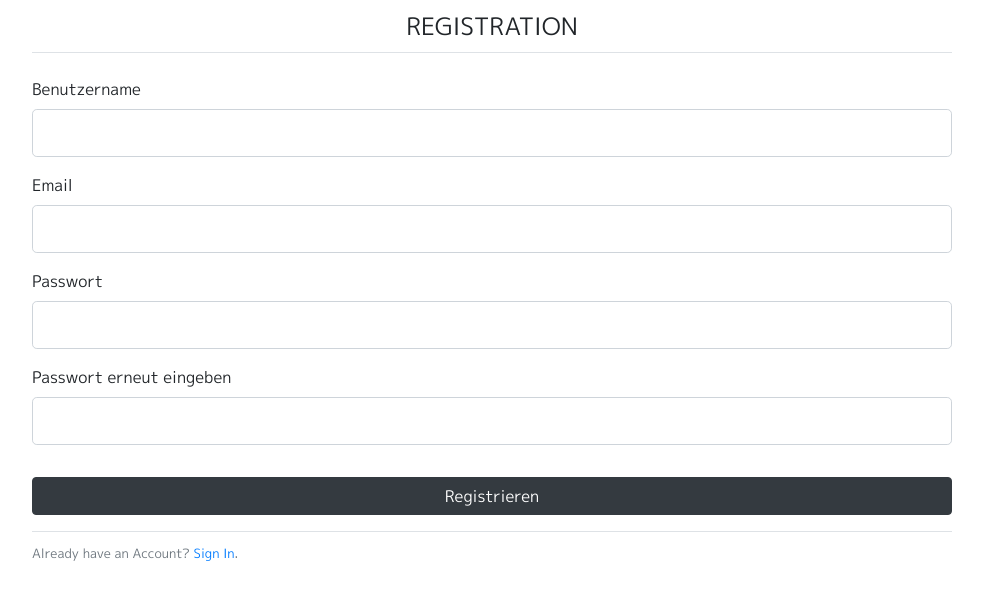
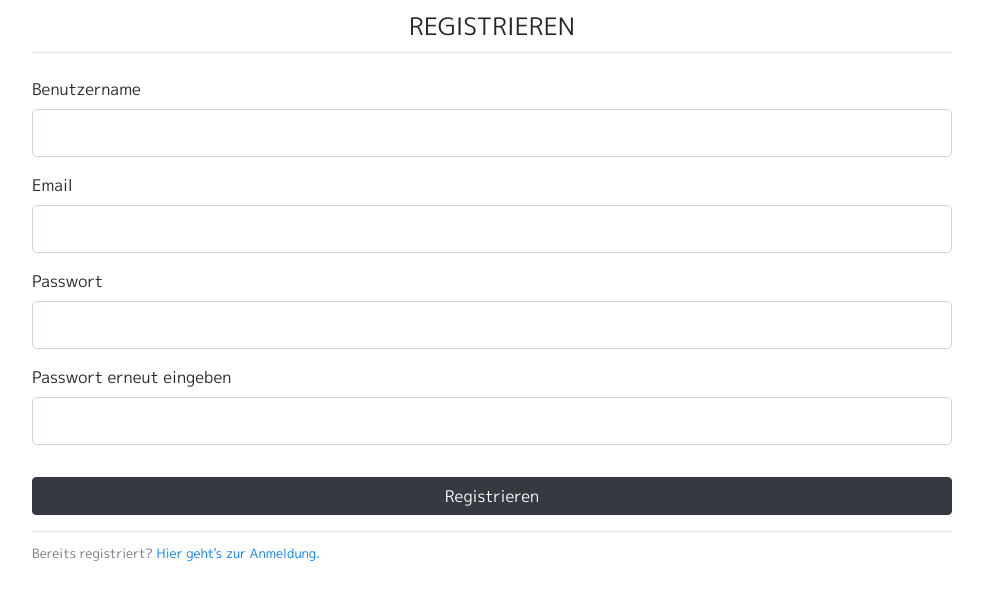
Before and after one commit to BassamxMednini/Website-mit-Python-Flask, a Flask app: page /register in a window 1280 px wide. Shown: the part 56-656 px from the top of the page, without its empty margins (148-1131 px from the left). Run offline with Flask 2, Linux system fonts and the light colour scheme; some libraries are stand-ins or nearby versions.

Commit message:
Sprache deutsch

```diff
--- a/templates/registration.html
+++ b/templates/registration.html
@@ -4,7 +4,7 @@
         <form action="" method="POST" novalidate>
             {{ form.hidden_tag() }}
             <fieldset class="form-group">
-                <legend class="border-bottom mb-4 text-center pt-2 pb-2 text-uppercase">Registration</legend>
+                <legend class="border-bottom mb-4 text-center pt-2 pb-2 text-uppercase">Registrieren</legend>
                 <div class="form-group">
                     {{ form.username.label(class='form-control-label') }}
                     <!-- Bei falscher Eingabe wird Meldung via Bootstrap angezeigt -->
@@ -69,7 +69,7 @@
     </div>
     <div class="border-top pt-2">
         <small class="text-muted">
-            Already have an Account? <a href="{{ url_for('login') }}">Sign In</a>.
+            Bereits registriert? <a href="{{ url_for('login') }}">Hier geht's zur Anmeldung.</a>
         </small>
     </div>
 {% endblock content %}
```
